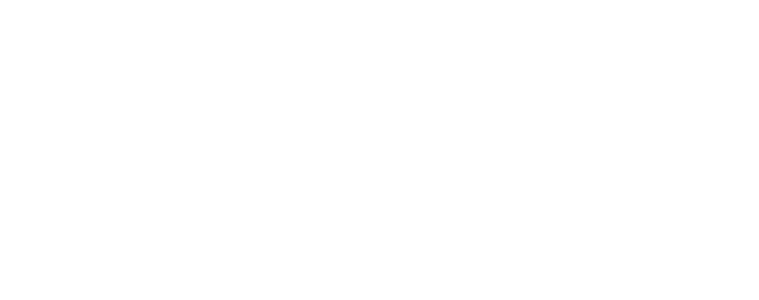
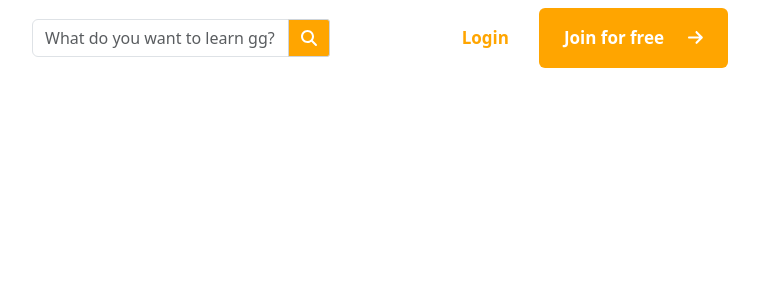
Before and after one commit to safasad/safasad-Et3-Internship-Task-2022, a React (Create React App) app: page / in a window 1280 px wide. Shown: the top 300 px of the page, without its empty margins (248-1007 px from the left). Built offline with nearby package versions, Linux system fonts and the light colour scheme.

Commit message:
Add header component

```diff
--- a/package.json
+++ b/package.json
@@ -3,6 +3,10 @@
   "version": "0.1.0",
   "private": true,
   "dependencies": {
+    "@fortawesome/fontawesome-svg-core": "^6.1.2",
+    "@fortawesome/free-regular-svg-icons": "^6.1.2",
+    "@fortawesome/free-solid-svg-icons": "^6.1.2",
+    "@fortawesome/react-fontawesome": "^0.2.0",
     "@testing-library/jest-dom": "^5.16.4",
     "@testing-library/react": "^13.3.0",
     "@testing-library/user-event": "^13.5.0",
--- a/src/App.js
+++ b/src/App.js
@@ -1,8 +1,10 @@
 import './App.css';
+import Header from './Components/Header/Header';
 
 function App() {
   return (
     <div className="App">
+      <Header/>
 
     </div>
   );
--- a/src/Components/Header/Header.js
+++ b/src/Components/Header/Header.js
@@ -0,0 +1,44 @@
+import React from "react";
+import "./header.css";
+import { FontAwesomeIcon } from "@fortawesome/react-fontawesome";
+import {
+  faMagnifyingGlass,
+  faArrowRight,
+} from "@fortawesome/free-solid-svg-icons";
+
+const Header = () => {
+  return (
+    <nav class="navbar navbar-light ">
+      <form className="container-fluid justify-content-center">
+        <div className="input-group  search">
+          <input
+            type="text"
+            className="form-control "
+            placeholder="What do you want to learn gg?"
+          />
+          <button
+            className="btn btn-outline-secondary"
+            type="button"
+            id="button-addon2"
+          >
+            <span style={{ color: "white" }}>
+              <FontAwesomeIcon icon={faMagnifyingGlass} />
+            </span>
+          </button>
+        </div>
+        <button className="loginBtn">Login</button>
+        <button
+          className="btn btn mx-4 px-4 py-3 "
+          style={{ backgroundColor: "orange", color: "white" , fontSize: "17px" , fontWeight: "bold"}}
+        >
+          Join for free
+          <span className="ms-4">
+            <FontAwesomeIcon icon={faArrowRight} />
+          </span>
+        </button>
+      </form>
+    </nav>
+  );
+};
+
+export default Header;
--- /dev/null
+++ b/src/Components/Header/header.css
@@ -0,0 +1,20 @@
+nav {
+  background-color: white;
+}
+.search {
+  width: fit-content !important;
+}
+.search button {
+  background-color: orange;
+  border: 1px solid #ced4da;
+  border-radius: 3px;
+}
+
+.loginBtn {
+  background: none !important;
+  color: orange;
+  border: none !important;
+  font-size: 17px;
+  font-weight: bold;
+  margin-left: 10%;
+}
```
Also changed, not shown: 1 other file (tests, documents, lock files or other folders).
